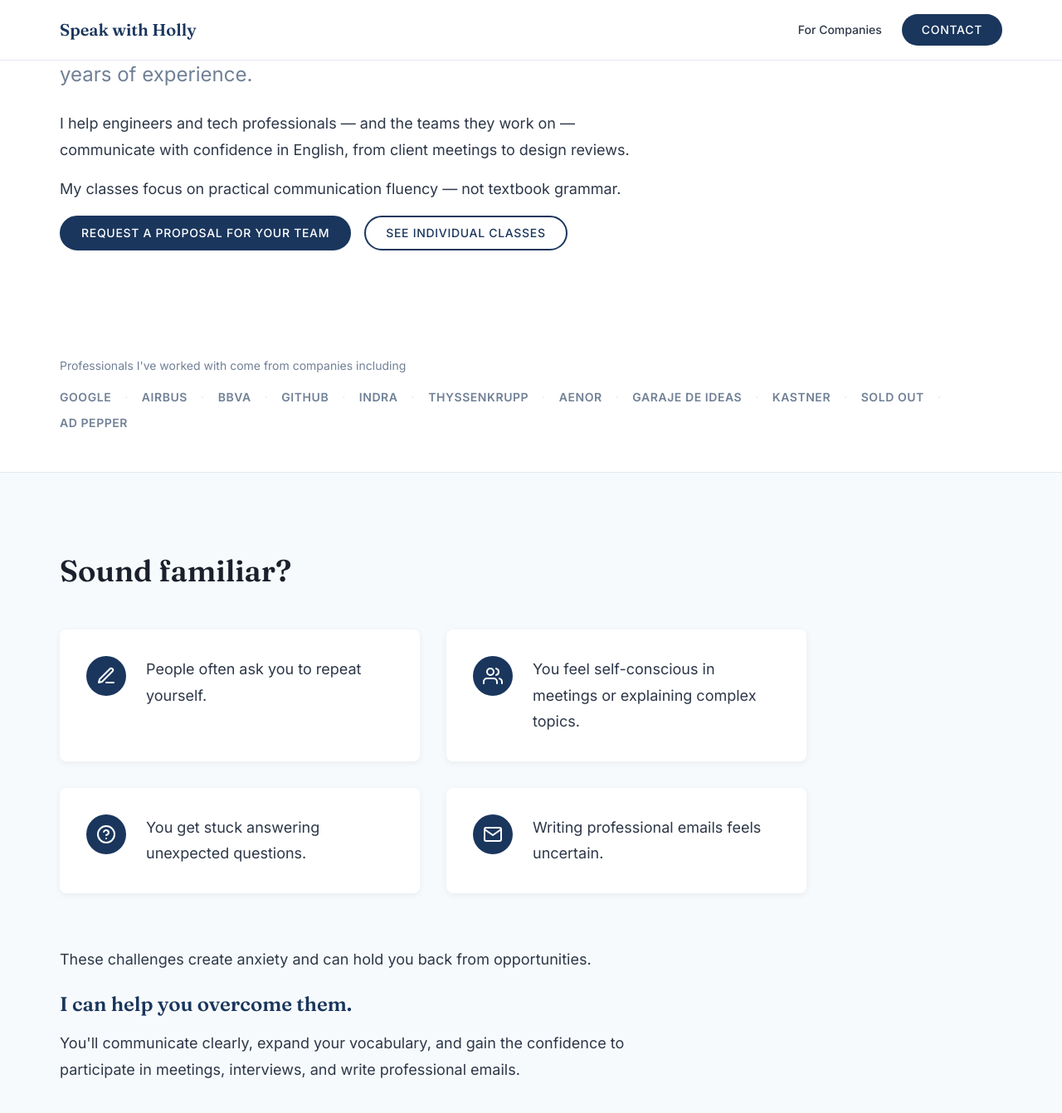
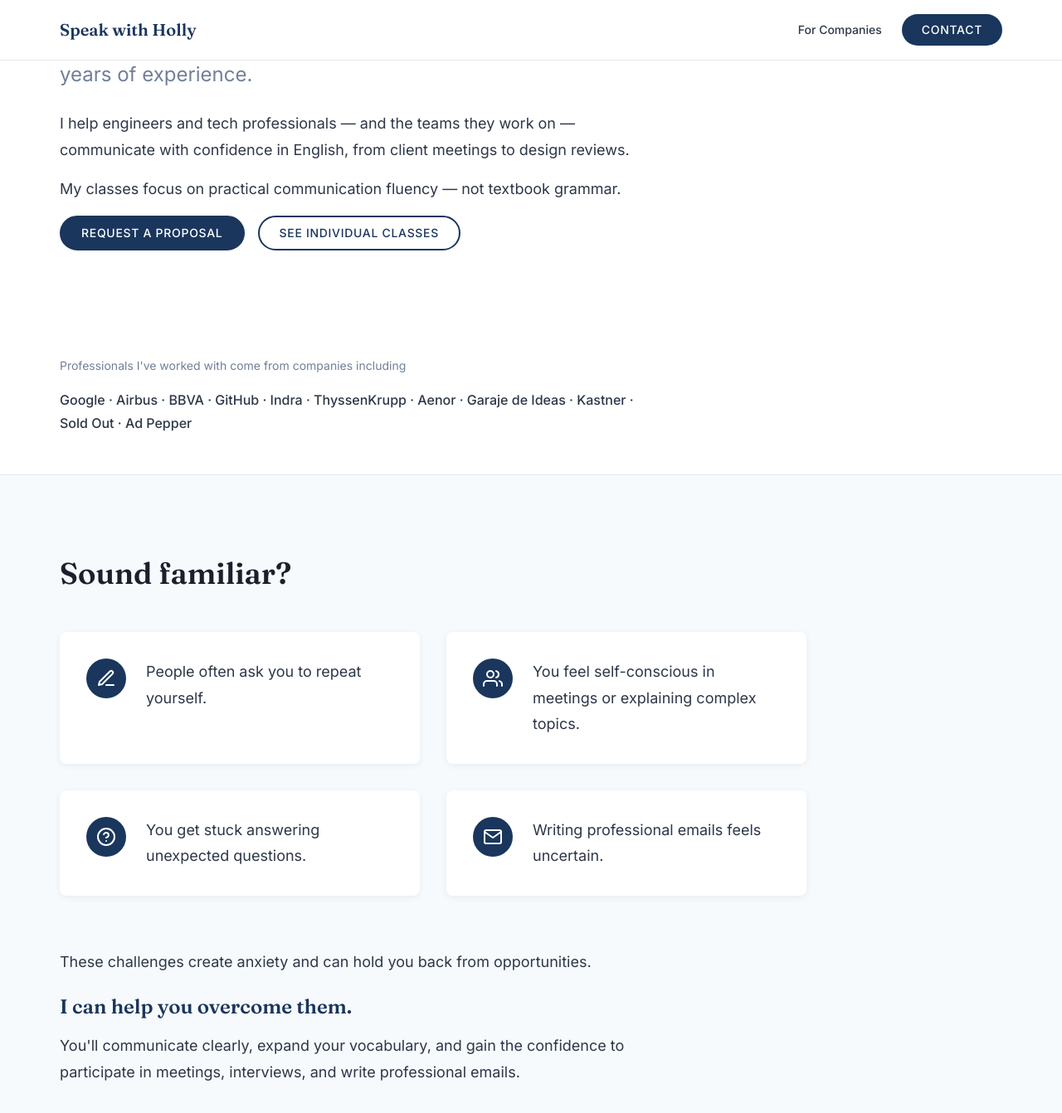
Before and after one commit to nahumgarcia/holly_web, a Jekyll site: the page built from index.html, in a window 1280 px wide and 1400 px high, scrolled down 251 px. Shown: the top 1342 px of the window at 83% size. Built offline with Jekyll 4.4.1, drawn with Linux system fonts in a browser that asks for light colours; some of the changed text lies outside the part shown.

Commit message:
Polish the For Companies section design
Feedback after the first deploy: the proof strip read as a chaotic
grid of chips, the primary CTA text was too long, and the company
cards felt unfinished next to the icon-led pain-point cards earlier
on the page.

- Proof strip: replaced the flex/chip layout with a single flowing
  line of text in each company's natural casing, separated by plain
  dots — reads as a quiet trust signal instead of a wall of tags
- Shortened "Request a proposal for your team" to "Request a
  proposal"
- Gave each "For Companies" point an icon in a navy circle, matching
  the visual language already used by the pain-point cards, so the
  section doesn't feel like plain text in a box

Co-Authored-By: Claude Sonnet 5 <noreply@anthropic.com>

```diff
--- a/_data/content.yml
+++ b/_data/content.yml
@@ -61,10 +61,13 @@ companies:
   intro: |
     Miscommunication in design reviews, client calls, and cross-border stand-ups slows delivery and erodes client trust — even when the technical work is excellent. I help engineering and tech organizations close that gap with focused, role-specific coaching.
   points:
-    - "Role-specific instruction built from your team's real documents, designs, and meetings — not generic textbooks."
-    - "Flexible cohorts: 1:1, small group, or team-wide classes, suited to current needs."
-    - "Simple logistics for managers: one invoice, a single point of contact, and regular check-ins."
-  cta: "Request a proposal for your team"
+    - icon: "file"
+      text: "Role-specific instruction built from your team's real documents, designs, and meetings — not generic textbooks."
+    - icon: "calendar"
+      text: "Flexible cohorts: 1:1, small group, or team-wide classes, suited to current needs."
+    - icon: "clipboard"
+      text: "Simple logistics for managers: one invoice, a single point of contact, and regular check-ins."
+  cta: "Request a proposal"
 
 # Services / Methodology
 services:
--- a/_sass/formal/_components.scss
+++ b/_sass/formal/_components.scss
@@ -102,24 +102,11 @@
 }
 
 .proof-strip-companies {
-  display: flex;
-  flex-wrap: wrap;
-  align-items: center;
-  gap: $spacing-xs $spacing-md;
-  font-size: $font-size-sm;
-  font-weight: 600;
-  text-transform: uppercase;
-  letter-spacing: 0.04em;
-  color: $color-text-light;
-
-  span {
-    white-space: nowrap;
-  }
-}
-
-.proof-strip-dot {
-  color: $color-border;
-  font-weight: 400;
+  font-size: $font-size-base;
+  font-weight: 500;
+  color: $color-text;
+  line-height: $line-height-relaxed;
+  max-width: 70ch;
 }
 
 // Buttons
@@ -281,9 +268,32 @@
   border: 1px solid $color-border;
   border-radius: $border-radius-lg;
   padding: $spacing-xl;
+  display: flex;
+  gap: $spacing-lg;
+  align-items: flex-start;
+  transition: box-shadow $transition-normal, transform $transition-normal;
+
+  &:hover {
+    box-shadow: 0 4px 16px rgba(0, 0, 0, 0.08);
+    transform: translateY(-2px);
+  }
+}
+
+.company-point-icon {
+  flex-shrink: 0;
+  width: 48px;
+  height: 48px;
+  background: $color-primary;
+  border-radius: 50%;
+  display: flex;
+  align-items: center;
+  justify-content: center;
+}
+
+.company-point-text {
   font-size: $font-size-base;
+  color: $color-text;
   line-height: $line-height-relaxed;
-  color: $color-text;
 }
 
 .companies-cta {
--- a/index.html
+++ b/index.html
@@ -27,11 +27,7 @@ description: English classes for engineers and tech professionals. Improve your
 <section class="proof-strip">
   <div class="container">
     <p class="proof-strip-intro">{{ site.data.content.proof.intro }}</p>
-    <p class="proof-strip-companies">
-      {% for company in site.data.content.proof.companies %}
-      <span>{{ company }}</span>{% unless forloop.last %}<span class="proof-strip-dot">&middot;</span>{% endunless %}
-      {% endfor %}
-    </p>
+    <p class="proof-strip-companies">{% for company in site.data.content.proof.companies %}{{ company }}{% unless forloop.last %} &middot; {% endunless %}{% endfor %}</p>
   </div>
 </section>
 
@@ -91,7 +87,19 @@ description: English classes for engineers and tech professionals. Improve your
 
     <div class="company-points">
       {% for point in site.data.content.companies.points %}
-      <div class="company-point">{{ point }}</div>
+      <div class="company-point">
+        <div class="company-point-icon">
+          {% case point.icon %}
+          {% when "file" %}
+          <svg xmlns="http://www.w3.org/2000/svg" width="24" height="24" viewBox="0 0 24 24" fill="none" stroke="white" stroke-width="2" stroke-linecap="round" stroke-linejoin="round"><path d="M14.5 2H6a2 2 0 0 0-2 2v16a2 2 0 0 0 2 2h12a2 2 0 0 0 2-2V7.5L14.5 2z"/><polyline points="14 2 14 8 20 8"/><line x1="16" y1="13" x2="8" y2="13"/><line x1="16" y1="17" x2="8" y2="17"/><line x1="10" y1="9" x2="8" y2="9"/></svg>
+          {% when "calendar" %}
+          <svg xmlns="http://www.w3.org/2000/svg" width="24" height="24" viewBox="0 0 24 24" fill="none" stroke="white" stroke-width="2" stroke-linecap="round" stroke-linejoin="round"><rect x="3" y="4" width="18" height="18" rx="2" ry="2"/><line x1="16" y1="2" x2="16" y2="6"/><line x1="8" y1="2" x2="8" y2="6"/><line x1="3" y1="10" x2="21" y2="10"/></svg>
+          {% when "clipboard" %}
+          <svg xmlns="http://www.w3.org/2000/svg" width="24" height="24" viewBox="0 0 24 24" fill="none" stroke="white" stroke-width="2" stroke-linecap="round" stroke-linejoin="round"><rect x="8" y="2" width="8" height="4" rx="1" ry="1"/><path d="M16 4h2a2 2 0 0 1 2 2v14a2 2 0 0 1-2 2H6a2 2 0 0 1-2-2V6a2 2 0 0 1 2-2h2"/><path d="m9 14 2 2 4-4"/></svg>
+          {% endcase %}
+        </div>
+        <p class="company-point-text">{{ point.text }}</p>
+      </div>
       {% endfor %}
     </div>
 
```
